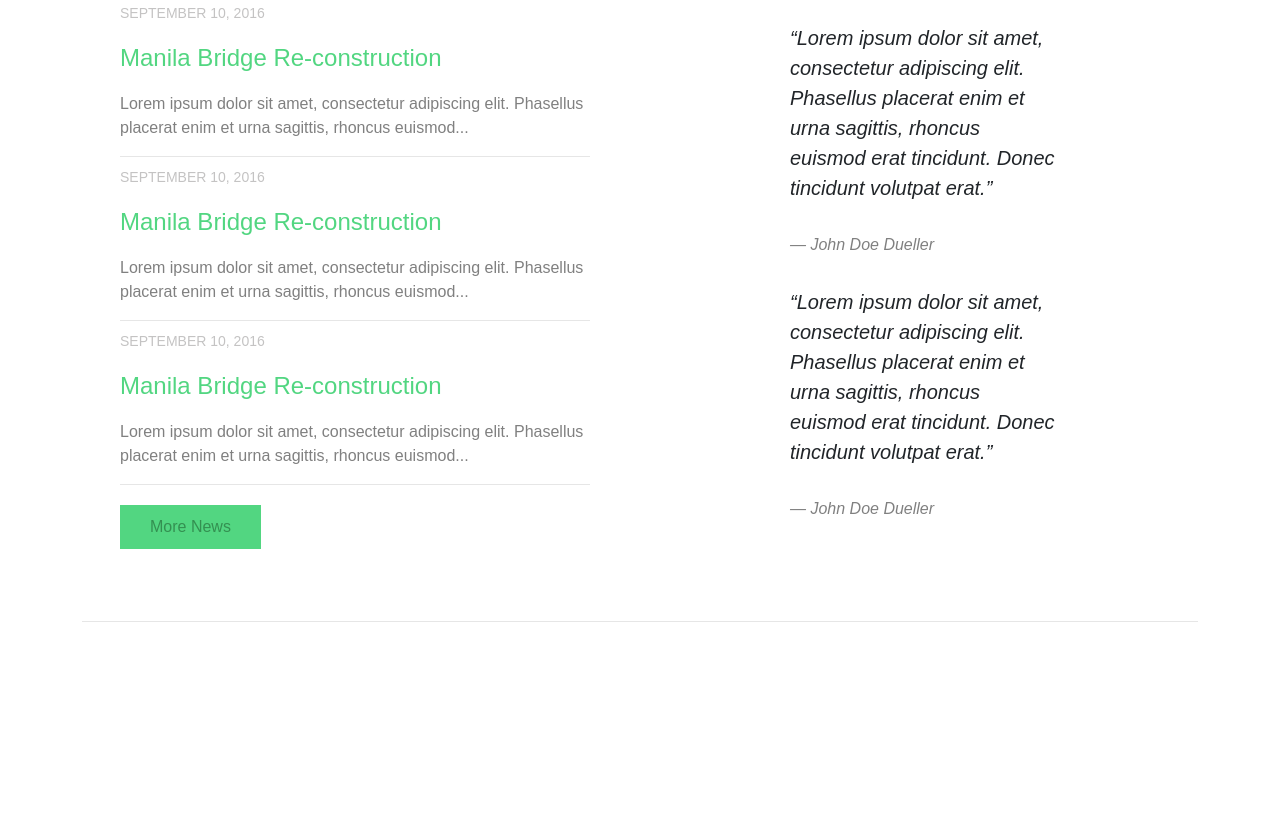
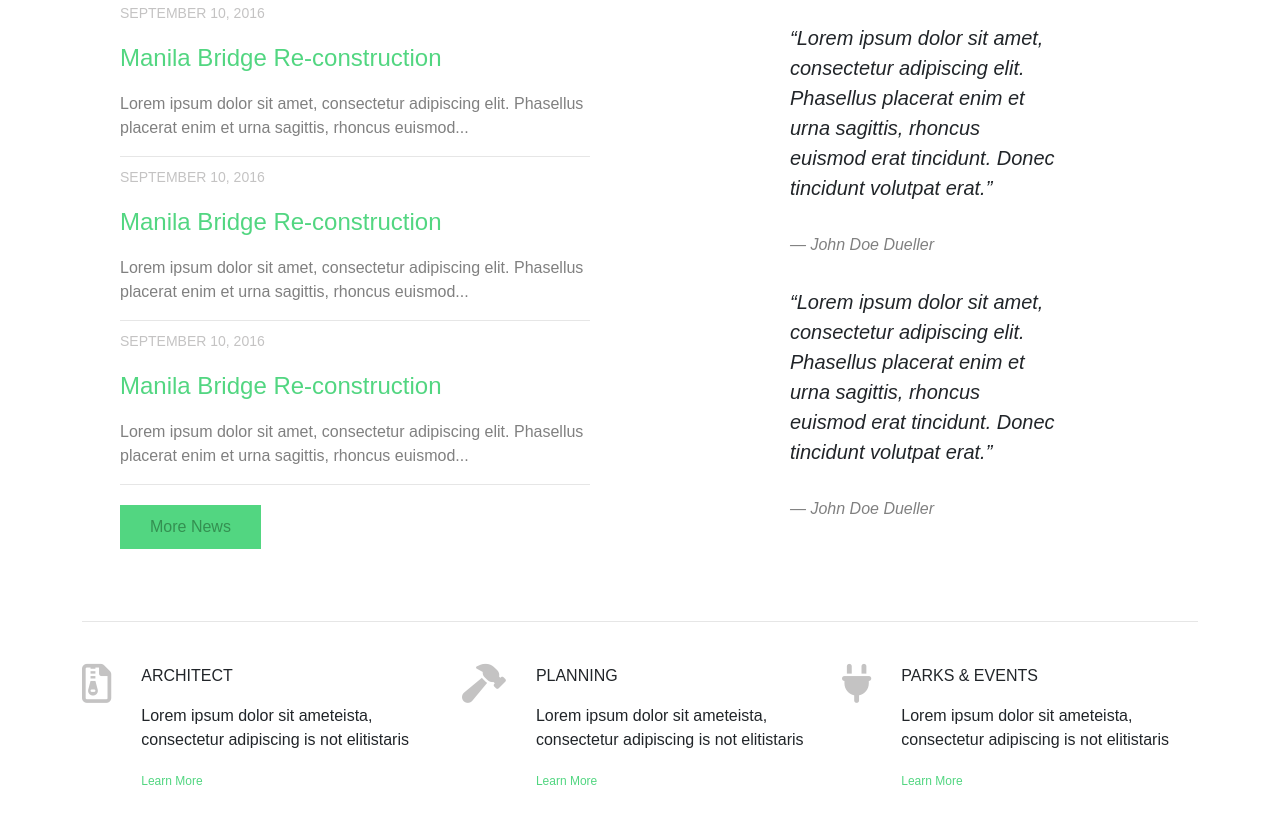
Before and after one commit to farruxaliyev299/berylliumTask, a plain HTML site: page index.html in a window 1280 px wide. Shown: the part 1716-2550 px from the top of the page. Before the commit the page ends 2338 px from the top, so only its background shows below. Drawn offline with nearby package versions, Linux system fonts and the light colour scheme.

Commit message:
update 11

```diff
--- a/assets/sass/pages/Home/_home.scss
+++ b/assets/sass/pages/Home/_home.scss
@@ -123,10 +123,41 @@
     }
 }
 
+.feat-item{
+    display: flex;
+    padding-top: 42px;
+    padding-bottom: 42px;
+    .feat-icon{
+        i{
+            font-size: 39px;
+            color: #c4c3c3;
+        }
+    }
+    .feat-content{
+        margin-left: 30px;
+        a{
+            text-decoration: none;
+            color: #52d681;
+            font-size: 12px;
+            transition-duration: 0.3s;
+            &:hover{
+                color: black;
+            }
+        }
+    }
+}
+
 @media  screen and (max-width: 1200px) {
     .work-header-description{
         p{
             margin: 0px 20px;
         }
     }
+    .work-carousel{
+        min-width: 100px;
+        min-height: 20px;
+    }
+    .news{
+        padding: 0px 0px;
+    }
 }
--- a/index.html
+++ b/index.html
@@ -11,6 +11,7 @@
       crossorigin="anonymous"
     />
     <link rel="stylesheet" href="https://cdnjs.cloudflare.com/ajax/libs/slick-carousel/1.8.1/slick.css">
+    <link rel="stylesheet" href="https://cdnjs.cloudflare.com/ajax/libs/font-awesome/6.1.1/css/all.min.css" integrity="sha512-KfkfwYDsLkIlwQp6LFnl8zNdLGxu9YAA1QvwINks4PhcElQSvqcyVLLD9aMhXd13uQjoXtEKNosOWaZqXgel0g==" crossorigin="anonymous" referrerpolicy="no-referrer" />
     <link rel="stylesheet" href="./assets/css/main.css" />
     <script
       src="https://cdn.jsdelivr.net/npm/bootstrap@5.1.3/dist/js/bootstrap.bundle.min.js"
@@ -187,7 +188,7 @@
             <!-- News & Testomonials section start-->
             <section id="news-testimonials">
                 <div class="row">
-                    <div class="news col-6">
+                    <div class="news col-xl-6 col-12">
                         <h2>News</h2>
                         <div class="news-item">
                             <p class="news-date">SEPTEMBER 10, 2016</p>
@@ -214,7 +215,7 @@
                             <p>More News</p>
                         </button>
                     </div>
-                    <div class="testimonials col-6">
+                    <div class="testimonials col-xl-6 col-12">
                         <h2>Testomonials</h2>
                         <div class="testimonials-item">
                             <q>Lorem ipsum dolor sit amet, consectetur adipiscing elit. Phasellus placerat enim et urna sagittis, rhoncus euismod erat tincidunt. Donec tincidunt volutpat erat.</q>
@@ -234,7 +235,44 @@
             <!-- News & Testomonials section end-->
 
             <section id="features">
-
+                <div class="row">
+                    <div class="feat-item col-lg-4 col-12">
+                        <div class="feat-icon">
+                            <i class="fa-regular fa-file-zipper"></i>
+                        </div>
+                        <div class="feat-content">
+                            <p class="feat-header">ARCHITECT</p>
+                            <p class="feat-desc">
+                                Lorem ipsum dolor sit ameteista, consectetur adipiscing is not elitistaris
+                            </p>
+                            <a href="#">Learn More</a>
+                        </div>
+                    </div>
+                    <div class="feat-item col-lg-4 col-12">
+                        <div class="feat-icon">
+                            <i class="fa-solid fa-hammer"></i>
+                        </div>
+                        <div class="feat-content">
+                            <p class="feat-header">PLANNING</p>
+                            <p class="feat-desc">
+                                Lorem ipsum dolor sit ameteista, consectetur adipiscing is not elitistaris
+                            </p>
+                            <a href="#">Learn More</a>
+                        </div>
+                    </div>
+                    <div class="feat-item col-lg-4 col-12">
+                        <div class="feat-icon">
+                            <i class="fa-solid fa-plug"></i>
+                        </div>
+                        <div class="feat-content">
+                            <p class="feat-header">PARKS & EVENTS</p>
+                            <p class="feat-desc">
+                                Lorem ipsum dolor sit ameteista, consectetur adipiscing is not elitistaris
+                            </p>
+                            <a href="#">Learn More</a>
+                        </div>
+                    </div>
+                </div>
             </section>
         </div>
     </main>
```
Also changed, not shown: assets/css/main.css, 1 other file.
